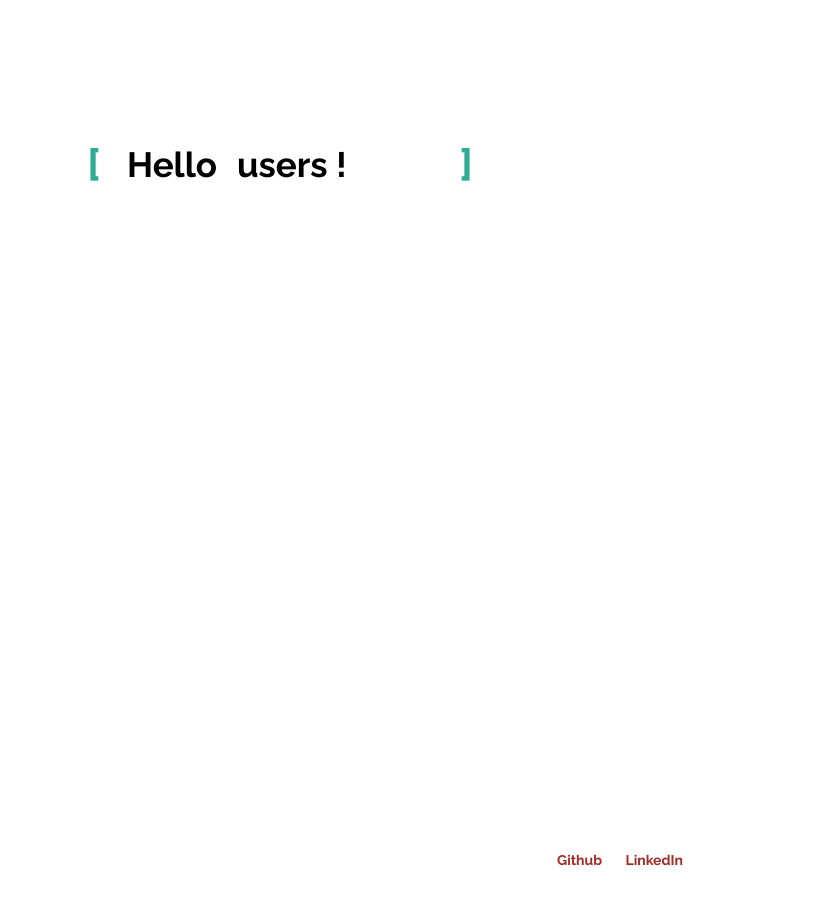
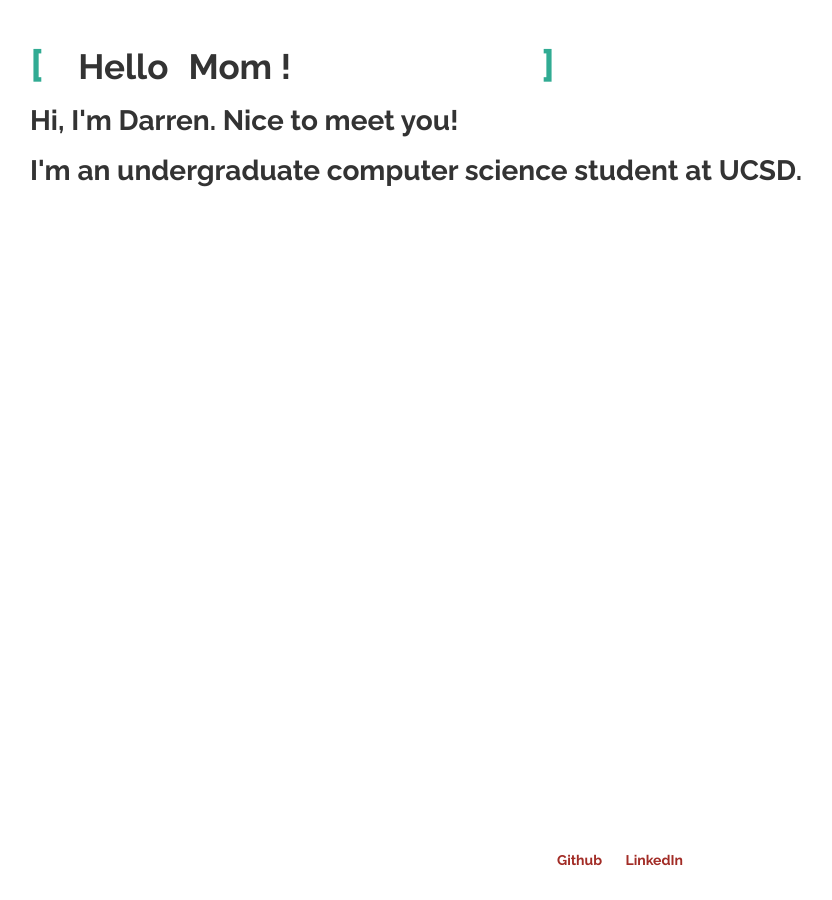
Before and after one commit to darreneng/darreneng.github.io, a Jekyll site: the page built from index.html, in a window 1280 px wide. Shown: the whole page, without its empty margins (40-872 px from the left). Built offline with Jekyll 4.4.1, drawn with Linux system fonts in a browser that asks for light colours; nearby versions of some CDN libraries.

Commit message:
add text banner

```diff
--- a/_includes/text.html
+++ b/_includes/text.html
@@ -1,13 +1,11 @@
-  <div class='content'>
+  <div class='text-banner'>
     <div class='visible'>
-      <p>
-        Hello
-      </p>
+      <span id="hello">Hello</span>
       <ul id="name-list">
         <li>world !</li>
         <li>friend !</li>
-        <li>users !</li>
-        <li>everybody !</li>
+        <li>Mom !</li>
+        <li>everyone !</li>
       </ul>
     </div>
   </div>
--- a/_layouts/default.html
+++ b/_layouts/default.html
@@ -7,10 +7,13 @@
 
 
   <div class="container">
-
-    {% include text.html %}
-
-
+    <div class="wrapper">
+      <div class="content">
+        {% include text.html %}
+        <h1>Hi, I'm Darren. Nice to meet you!</h1>
+        <h1>I'm an undergraduate computer science student at UCSD.</h1>
+      </div><!-- /.content -->
+    </div><!--/.wrapper -->
   </div> <!-- /.container -->
 
   <div class="footer">
--- a/css/main.scss
+++ b/css/main.scss
@@ -7,19 +7,8 @@ body {
     margin-bottom: 0px;
 }
 
-p {
-    //font-family: 'Libre Baskerville', serif;
-}
-
-h1 {
-  position: relative;
-}
-
-.jumbotron {
-    color: #fff;
-    background-color: #159957;
-    background-image: linear-gradient(120deg, #155799, #159957);
-    margin-bottom: 0;
+.wrapper {
+  padding-top: 4%;
 }
 
 .footer {
@@ -84,61 +73,52 @@ a:hover:before {
 /************************************
 ***  Text Animations
 ************************************/
-.content {
-  position: absolute;
-  top: 25%;
-  left: 25%;
-  transform: translate(-50%, -50%);
+.text-banner {
   font-size: 35px;
-  line-height: 40px;
-  font-family: 'Raleway', sans-serif;
-  //color: #ecf0f1;
-  color: black;
-  height: 160px;
+  line-height: 1.2em;
+  height: 1.2em;
   overflow: hidden;
 }
 
 .visible {
-  font-weight:600;
+  max-width: 15em;
   overflow:hidden;
-  height:40px;
-  padding:0 40px;
+  height: 1.2em;
 
   &:before {
     content:'[';
     left: 0;
     line-height:40px;
+    float: left;
   }
   &:after {
     content:']';
-    position:absolute;
     right: 0;
     line-height:40px;
+    float: right;
   }
   &:after, &:before {
-    position:absolute;
-    top:0;
     color:#16a085;
-    font-size:42px;
+    font-size:1.2em;
     -webkit-animation-name: opacity;
     -webkit-animation-duration: 2s;
     -webkit-animation-iteration-count: infinite;
     animation-name: opacity;
     animation-duration: 2s;
     animation-iteration-count: infinite;
-
   }
 }
 
-p {
-  display:inline;
+#hello {
+  padding-left: 1em;
   float:left;
   margin:0;
 }
 
 #name-list {
   margin-top:0;
-  padding-left:110px;
+  padding-left:2rem; // default 110px
+  display: inline-block;
   text-align:left;
   list-style:none;
   -webkit-animation-name: change;
@@ -150,7 +130,7 @@ p {
 }
 
 #name-list li {
-  line-height:40px;
+  line-height:inherit;
   margin:0;
 }
 
```
